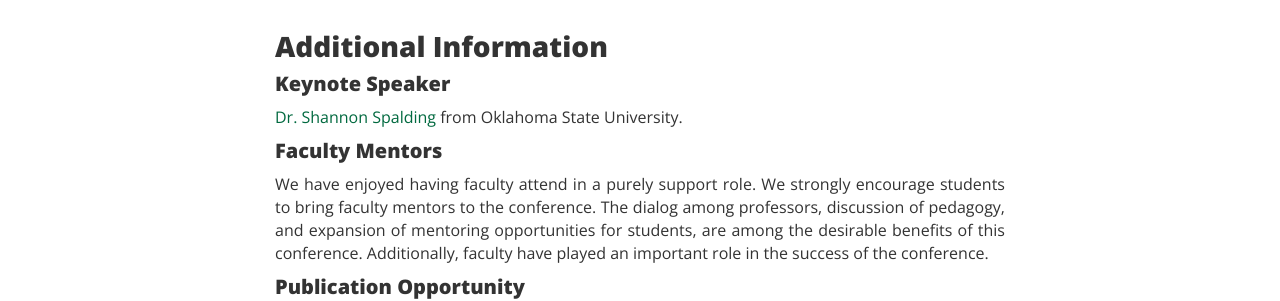
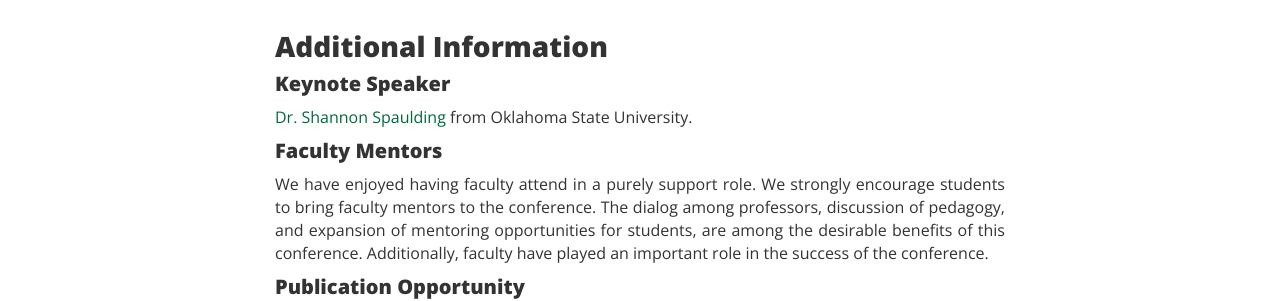
Before and after one commit to ucip/ucip.github.io, a Jekyll site: the page built from cfp.md, in a window 1280 px wide. Shown: the part 938-1239 px from the top of the page. Built offline with Jekyll 4.4.1, drawn with Linux system fonts in a browser that asks for light colours; nearby versions of some CDN libraries.

Commit message:
updated spalding to spaulding

```diff
--- a/cfp.md
+++ b/cfp.md
@@ -22,7 +22,7 @@ for its conference to be held at EMU on Saturday and Sunday, March 7th and 8th,
     </div>
     <h3>Additional Information</h3>
     <h4>Keynote Speaker</h4>
-    <p class="text-justify"><a href="https://www.shannonspaulding.com">Dr. Shannon Spalding</a> from Oklahoma State University.</p>
+    <p class="text-justify"><a href="https://www.shannonspaulding.com">Dr. Shannon Spaulding</a> from Oklahoma State University.</p>
     <h4>Faculty Mentors</h4>
     <p class="text-justify">We have enjoyed having faculty attend in a purely support role.  We strongly encourage students to bring faculty mentors to the conference.  The dialog among professors, discussion of pedagogy, and expansion of mentoring opportunities for students, are among the desirable benefits of this conference. Additionally, faculty have played an important role in the success of the conference.</p>
     <h4>Publication Opportunity</h4>
```
